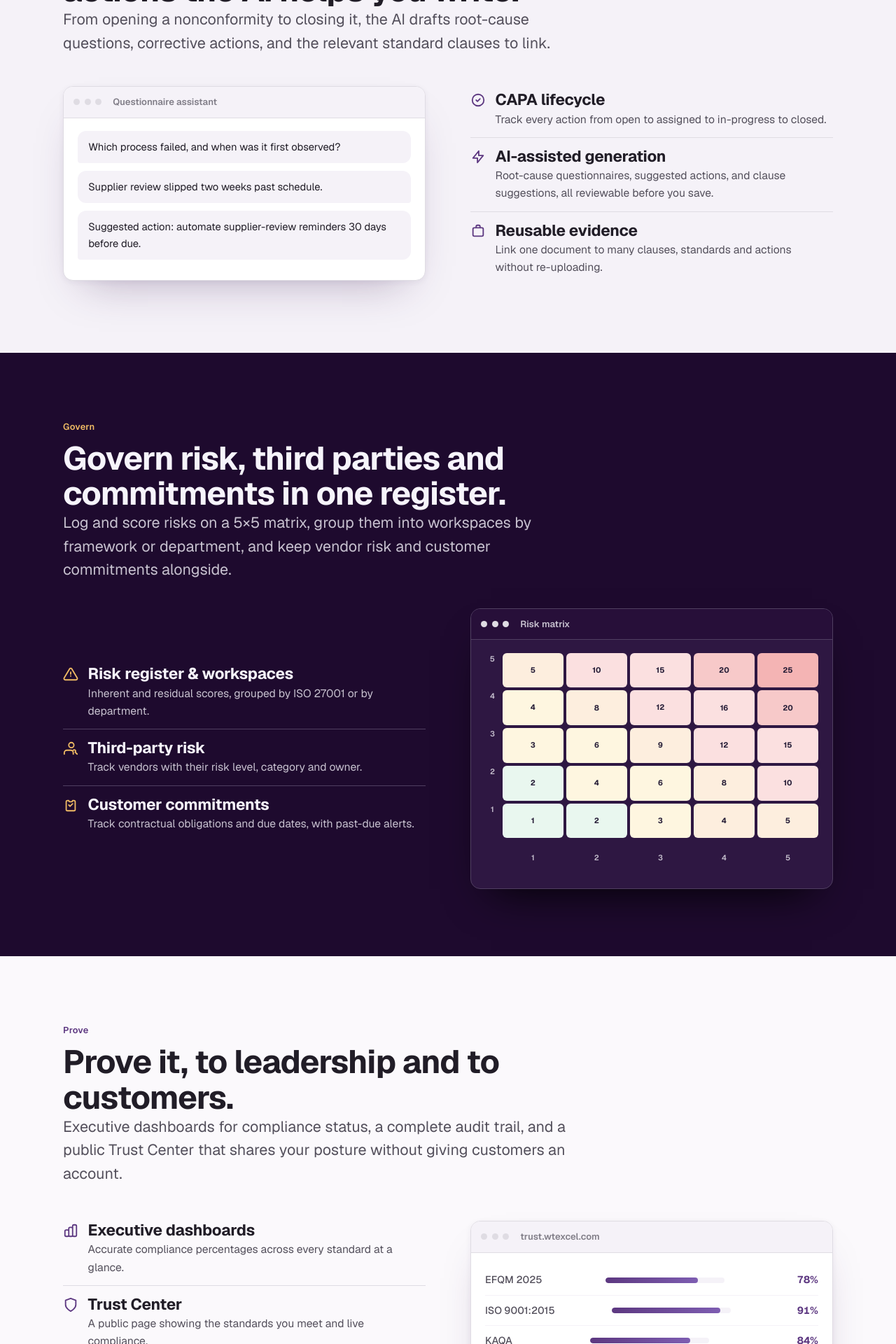
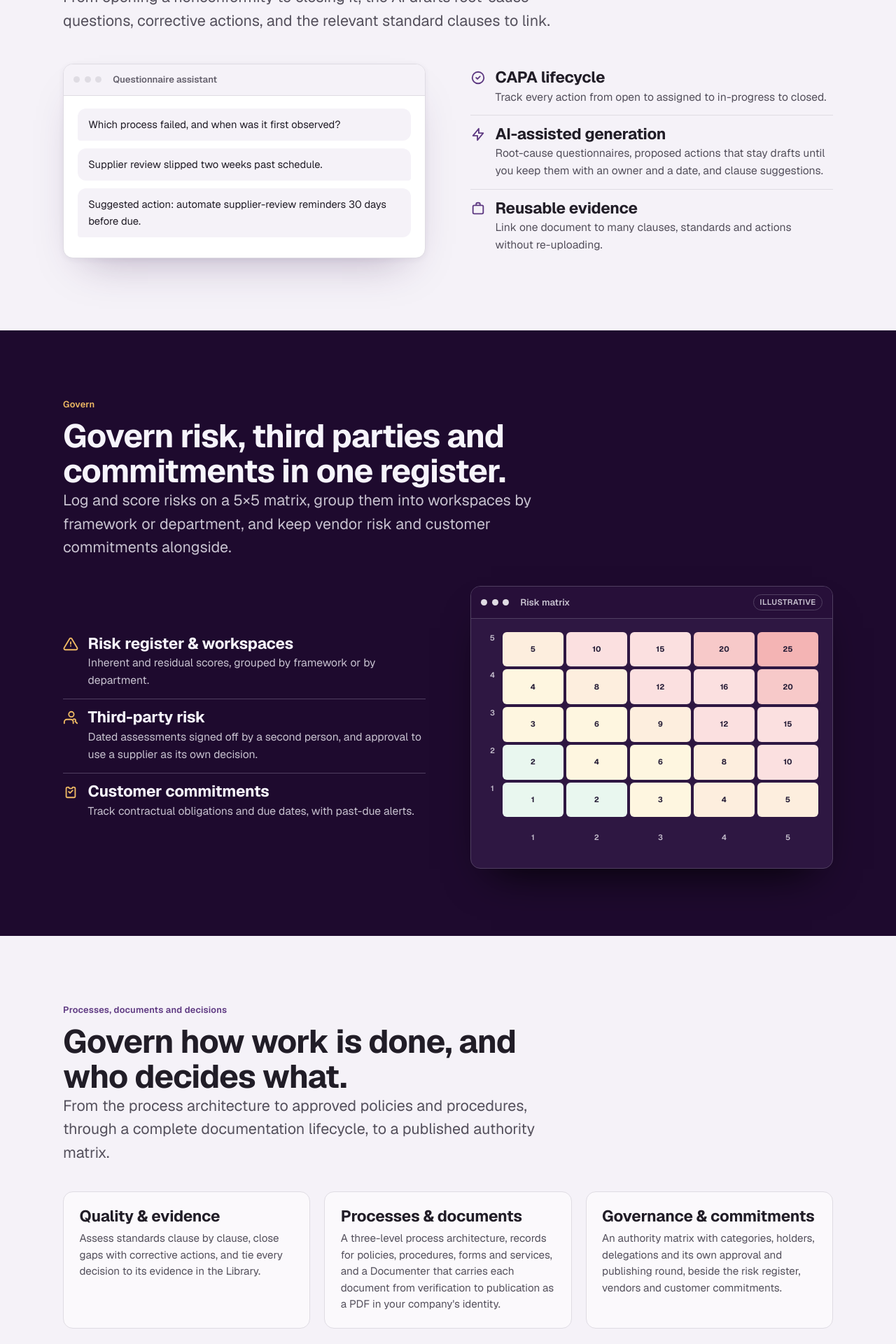
Before and after one commit to augaish/WtExcellence, a Rails app: page / in a window 1280 px wide. Shown: the part 1920-3840 px from the top of the page at 70% size. Run offline with Rails 7, Linux system fonts and the light colour scheme; parts of the project's set-up code (start-up, migrations or seed data) failed here and were passed over; some libraries are stand-ins or nearby versions.

Commit message:
Homepage review: language URLs, landmark and contrast, the documents section, honest sample panels, navigation
- /en and /ar open the homepage in that language, with canonical,
  reciprocal hreflang and Open Graph metadata; the language links use them.
- A main landmark, a skip link and visible focus; secondary text darkened.
- A 'Processes, documents and decisions' section with three paths, so the
  new half of the product is on the page; Prove and Documents in the nav.
- Sample panels carry an 'Illustrative' tag; the AI copy says what the
  product does (proposed actions stay drafts until kept).
- Hero kept, slightly tighter at the top; logo images carry dimensions.
- The waitlist page links back to the homepage and switches language.

Co-Authored-By: Claude Fable 5.1 <noreply@anthropic.com>
Claude-Session: https://claude.ai/code/session_01WqjdJVHMDaBXYQomK3rELR

```diff
--- a/app/views/home/index.html.erb
+++ b/app/views/home/index.html.erb
@@ -5,6 +5,19 @@
   <meta name="viewport" content="width=device-width, initial-scale=1">
   <title><%= t("home.meta.title") %></title>
   <meta name="description" content="<%= t("home.meta.description") %>">
+  <% site = request.base_url %>
+  <link rel="canonical" href="<%= site %>/<%= I18n.locale %>">
+  <link rel="alternate" hreflang="en" href="<%= site %>/en">
+  <link rel="alternate" hreflang="ar" href="<%= site %>/ar">
+  <link rel="alternate" hreflang="x-default" href="<%= site %>/en">
+  <meta property="og:type" content="website">
+  <meta property="og:site_name" content="Way to Excellence">
+  <meta property="og:title" content="<%= t("home.meta.title") %>">
+  <meta property="og:description" content="<%= t("home.meta.description") %>">
+  <meta property="og:url" content="<%= site %>/<%= I18n.locale %>">
+  <meta property="og:locale" content="<%= rtl? ? 'ar_SA' : 'en_US' %>">
+  <meta property="og:image" content="<%= image_url('logo.png') %>">
+  <meta name="twitter:card" content="summary">
   <%= csrf_meta_tags %>
   <%= favicon_link_tag asset_path('logo.png') %>
   <link rel="preconnect" href="https://fonts.googleapis.com">
@@ -14,7 +27,7 @@
     :root{
       --ink: oklch(0.24 0.02 300);
       --ink-soft: oklch(0.44 0.02 300);
-      --ink-faint: oklch(0.60 0.015 300);
+      --ink-faint: oklch(0.50 0.02 300);
       --surface: oklch(0.985 0.004 305);
       --surface-2: oklch(0.965 0.008 305);
       --line: oklch(0.90 0.01 305);
@@ -76,12 +89,22 @@
     .nav-toggle{display:none}
 
     /* Hero */
-    .hero{padding-block:clamp(3.5rem,2rem + 8vw,7rem) clamp(2rem,1rem + 4vw,4rem)}
+    .hero{padding-block:clamp(2.5rem,1.5rem + 5vw,5rem) clamp(2rem,1rem + 4vw,4rem)}
     .hero-grid{display:grid;grid-template-columns:1.05fr 0.95fr;gap:clamp(2rem,5vw,4.5rem);align-items:center}
     .hero h1{font-size:clamp(2.6rem,1.6rem + 4.6vw,5rem);font-weight:800;letter-spacing:-0.035em;margin-block:1rem 1.4rem}
     .hero .accent{color:var(--purple)}
     .hero-cta{display:flex;gap:0.8rem;flex-wrap:wrap;margin-top:2rem}
-    .hero-note{margin-top:1.4rem;font-size:0.92rem;color:var(--ink-faint)}
+    .hero-note{margin-top:1.4rem;font-size:0.92rem;color:var(--ink-soft)}
+    .skip-link{position:absolute;inset-inline-start:1rem;top:-3rem;padding:0.5rem 0.9rem;background:var(--purple);color:var(--on-dark);border-radius:8px;z-index:50}
+    .skip-link:focus{top:1rem}
+    a:focus-visible,button:focus-visible{outline:2px solid var(--purple);outline-offset:2px}
+    .demo-tag{margin-inline-start:auto;font-size:0.7rem;font-weight:600;letter-spacing:.04em;text-transform:uppercase;color:var(--ink-soft);border:1px solid var(--line);border-radius:999px;padding:0.1rem 0.5rem}
+    .dark .demo-tag{color:var(--on-dark-soft);border-color:oklch(0.4 0.06 307)}
+    .paths{display:grid;grid-template-columns:repeat(3,1fr);gap:1.25rem}
+    .path{padding:1.4rem;border:1px solid var(--line);border-radius:var(--radius);background:var(--surface)}
+    .path h3{margin-bottom:0.5rem}
+    .path p{color:var(--ink-soft);font-size:0.95rem;line-height:1.55}
+    @media (max-width:860px){.paths{grid-template-columns:1fr}}
 
     /* Product visual: assessment scorecard */
     .panel{
@@ -183,22 +206,25 @@
 </head>
 <% app_sign_in = "#{ENV['ROOT_URL']}/users/sign_in" %>
 <body>
+  <a class="skip-link" href="#main"><%= rtl? ? "انتقل إلى المحتوى" : "Skip to content" %></a>
   <header>
     <div class="wrap nav">
       <a href="<%= root_path %>" class="brand">
-        <%= image_tag asset_path('logo.png'), alt: "Way to Excellence" %>
+        <%= image_tag asset_path('logo.png'), alt: "Way to Excellence", width: 36, height: 36 %>
       </a>
       <nav class="nav-links">
         <a href="#assess"><%= rtl? ? "التقييم" : "Assess" %></a>
         <a href="#act"><%= rtl? ? "المعالجة" : "Act" %></a>
         <a href="#govern"><%= rtl? ? "الحوكمة" : "Govern" %></a>
+        <a href="#documents"><%= rtl? ? "الوثائق" : "Documents" %></a>
+        <a href="#prove"><%= rtl? ? "الإثبات" : "Prove" %></a>
         <a href="#ai"><%= rtl? ? "الذكاء الاصطناعي" : "AI" %></a>
       </nav>
       <div class="nav-right">
         <% if rtl? %>
-          <a class="lang-switch" href="<%= switch_language_path(:en) %>"><%= t("home.header.switch_to_en") %></a>
+          <a class="lang-switch" href="<%= localized_home_path(locale: :en) %>" hreflang="en" lang="en"><%= t("home.header.switch_to_en") %></a>
         <% else %>
-          <a class="lang-switch" href="<%= switch_language_path(:ar) %>"><%= t("home.header.switch_to_ar") %></a>
+          <a class="lang-switch" href="<%= localized_home_path(locale: :ar) %>" hreflang="ar" lang="ar"><%= t("home.header.switch_to_ar") %></a>
         <% end %>
         <a class="btn btn-ghost" href="<%= app_sign_in %>"><%= rtl? ? "تسجيل الدخول" : "Sign in" %></a>
         <a class="btn btn-primary" href="<%= new_waitlist_path %>"><%= rtl? ? "انضم للقائمة" : "Join the waitlist" %></a>
@@ -206,6 +232,7 @@
     </div>
   </header>
 
+  <main id="main">
   <!-- HERO -->
   <section class="hero">
     <div class="wrap hero-grid">
@@ -236,7 +263,7 @@
       <div class="hero-visual reveal in" data-d="2">
         <div class="panel">
           <div class="panel-bar"><span class="dot"></span><span class="dot"></span><span class="dot"></span>
-            <span class="panel-title"><%= rtl? ? "التقييم: البند 1.1 تحديد الغرض والرؤية" : "Assessment: Clause 1.1 Purpose & Vision" %></span>
+            <span class="panel-title"><%= rtl? ? "التقييم: البند 1.1 تحديد الغرض والرؤية" : "Assessment: Clause 1.1 Purpose & Vision" %></span><span class="demo-tag"><%= rtl? ? "بيانات توضيحية" : "Illustrative" %></span>
           </div>
           <div class="panel-body">
             <% approach = rtl? ? "النهج" : "Approach" %>
@@ -304,7 +331,7 @@
       <div class="m-grid flip">
         <div class="reveal">
           <div class="feat"><svg fill="none" stroke="currentColor" stroke-width="2" viewBox="0 0 24 24"><path stroke-linecap="round" stroke-linejoin="round" d="M9 12l2 2 4-4m6 2a9 9 0 11-18 0 9 9 0 0118 0z"/></svg><div><h3><%= rtl? ? "دورة حياة CAPA" : "CAPA lifecycle" %></h3><p><%= rtl? ? "تتبّع كل إجراء من مفتوح إلى مُسند إلى قيد التنفيذ إلى مغلق." : "Track every action from open to assigned to in-progress to closed." %></p></div></div>
-          <div class="feat"><svg fill="none" stroke="currentColor" stroke-width="2" viewBox="0 0 24 24"><path stroke-linecap="round" stroke-linejoin="round" d="M13 10V3L4 14h7v7l9-11h-7z"/></svg><div><h3><%= rtl? ? "توليد بمساعدة الذكاء الاصطناعي" : "AI-assisted generation" %></h3><p><%= rtl? ? "استبيانات السبب الجذري، والإجراءات المقترحة، واقتراح البنود، قابلة للمراجعة قبل الحفظ." : "Root-cause questionnaires, suggested actions, and clause suggestions, all reviewable before you save." %></p></div></div>
+          <div class="feat"><svg fill="none" stroke="currentColor" stroke-width="2" viewBox="0 0 24 24"><path stroke-linecap="round" stroke-linejoin="round" d="M13 10V3L4 14h7v7l9-11h-7z"/></svg><div><h3><%= rtl? ? "توليد بمساعدة الذكاء الاصطناعي" : "AI-assisted generation" %></h3><p><%= rtl? ? "استبيانات السبب الجذري، وإجراءات مقترحة تبقى مسودات حتى تحتفظ بها مع مسؤول وتاريخ، واقتراح البنود." : "Root-cause questionnaires, proposed actions that stay drafts until you keep them with an owner and a date, and clause suggestions." %></p></div></div>
           <div class="feat"><svg fill="none" stroke="currentColor" stroke-width="2" viewBox="0 0 24 24"><path stroke-linecap="round" stroke-linejoin="round" d="M15 7h3a2 2 0 012 2v9a2 2 0 01-2 2H6a2 2 0 01-2-2V9a2 2 0 012-2h3m6 0V5a2 2 0 00-2-2h-2a2 2 0 00-2 2v2m6 0H9"/></svg><div><h3><%= rtl? ? "دليل قابل لإعادة الاستخدام" : "Reusable evidence" %></h3><p><%= rtl? ? "اربط مستنداً واحداً بعدة بنود ومعايير وإجراءات دون إعادة رفعه." : "Link one document to many clauses, standards and actions without re-uploading." %></p></div></div>
         </div>
         <div class="m-visual reveal" data-d="1">
@@ -326,18 +353,18 @@
     <div class="wrap">
       <div class="m-head reveal">
         <span class="eyebrow"><%= rtl? ? "الحوكمة" : "Govern" %></span>
-        <h2><%= rtl? ? "احكم المخاطر والأطراف الثالثة والالتزامات في سجل واحد." : "Govern risk, third parties and commitments in one register." %></h2>
+        <h2><%= rtl? ? "أدر المخاطر والموردين والتزامات العملاء من مساحة عمل واحدة." : "Govern risk, third parties and commitments in one register." %></h2>
         <p class="lead"><%= rtl? ? "سجّل المخاطر وقيّمها على مصفوفة 5×5، وجمّعها في مساحات عمل حسب الإطار أو القسم، وتابع مخاطر الموردين والتزامات العملاء جنباً إلى جنب." : "Log and score risks on a 5×5 matrix, group them into workspaces by framework or department, and keep vendor risk and customer commitments alongside." %></p>
       </div>
       <div class="m-grid">
         <div class="reveal">
-          <div class="feat"><svg fill="none" stroke="currentColor" stroke-width="2" viewBox="0 0 24 24"><path stroke-linecap="round" stroke-linejoin="round" d="M12 9v3m0 3h.01M10.3 3.9L1.8 18a2 2 0 001.7 3h16.9a2 2 0 001.7-3L13.7 3.9a2 2 0 00-3.4 0z"/></svg><div><h3><%= rtl? ? "سجل المخاطر ومساحات العمل" : "Risk register & workspaces" %></h3><p><%= rtl? ? "درجات أصلية ومتبقية، مجمّعة حسب ISO 27001 أو القسم." : "Inherent and residual scores, grouped by ISO 27001 or by department." %></p></div></div>
-          <div class="feat"><svg fill="none" stroke="currentColor" stroke-width="2" viewBox="0 0 24 24"><path stroke-linecap="round" stroke-linejoin="round" d="M16 21v-2a4 4 0 00-4-4H6a4 4 0 00-4 4v2M9 7a4 4 0 108 0 4 4 0 00-8 0zM22 21l-3-3m0 0a2 2 0 10-3-3"/></svg><div><h3><%= rtl? ? "مخاطر الأطراف الثالثة" : "Third-party risk" %></h3><p><%= rtl? ? "سجّل الموردين ومستوى مخاطرهم وفئتهم والمسؤول عنهم." : "Track vendors with their risk level, category and owner." %></p></div></div>
+          <div class="feat"><svg fill="none" stroke="currentColor" stroke-width="2" viewBox="0 0 24 24"><path stroke-linecap="round" stroke-linejoin="round" d="M12 9v3m0 3h.01M10.3 3.9L1.8 18a2 2 0 001.7 3h16.9a2 2 0 001.7-3L13.7 3.9a2 2 0 00-3.4 0z"/></svg><div><h3><%= rtl? ? "سجل المخاطر ومساحات العمل" : "Risk register & workspaces" %></h3><p><%= rtl? ? "تقييم المخاطر الكامنة والمتبقية، مجمّعة حسب الإطار أو القسم." : "Inherent and residual scores, grouped by framework or by department." %></p></div></div>
+          <div class="feat"><svg fill="none" stroke="currentColor" stroke-width="2" viewBox="0 0 24 24"><path stroke-linecap="round" stroke-linejoin="round" d="M16 21v-2a4 4 0 00-4-4H6a4 4 0 00-4 4v2M9 7a4 4 0 108 0 4 4 0 00-8 0zM22 21l-3-3m0 0a2 2 0 10-3-3"/></svg><div><h3><%= rtl? ? "مخاطر الأطراف الثالثة" : "Third-party risk" %></h3><p><%= rtl? ? "تقييمات مؤرَّخة يعتمدها شخص ثانٍ، واعتماد التعامل مع المورد كقرار مستقل." : "Dated assessments signed off by a second person, and approval to use a supplier as its own decision." %></p></div></div>
           <div class="feat"><svg fill="none" stroke="currentColor" stroke-width="2" viewBox="0 0 24 24"><path stroke-linecap="round" stroke-linejoin="round" d="M9 5H7a2 2 0 00-2 2v12a2 2 0 002 2h10a2 2 0 002-2V7a2 2 0 00-2-2h-2M9 5a2 2 0 002 2h2a2 2 0 002-2M9 12l2 2 4-4"/></svg><div><h3><%= rtl? ? "التزامات العملاء" : "Customer commitments" %></h3><p><%= rtl? ? "تتبّع الالتزامات التعاقدية وتواريخ استحقاقها مع تنبيهات التأخر." : "Track contractual obligations and due dates, with past-due alerts." %></p></div></div>
         </div>
         <div class="m-visual reveal" data-d="1">
           <div class="panel">
-            <div class="panel-bar"><span class="dot"></span><span class="dot"></span><span class="dot"></span><span class="panel-title"><%= rtl? ? "مصفوفة المخاطر" : "Risk matrix" %></span></div>
+            <div class="panel-bar"><span class="dot"></span><span class="dot"></span><span class="dot"></span><span class="panel-title"><%= rtl? ? "مصفوفة المخاطر" : "Risk matrix" %></span><span class="demo-tag"><%= rtl? ? "بيانات توضيحية" : "Illustrative" %></span></div>
             <div class="panel-body">
               <div class="matrix">
                 <% cols = [["#e9f7ef","#e9f7ef","#fef6e0","#fdeede","#fdeede"],
@@ -361,6 +388,31 @@
     </div>
   </section>
 
+  <!-- DOCUMENTS & DECISIONS -->
+  <section class="movement" id="documents" style="background:var(--surface-2)">
+    <div class="wrap">
+      <div class="m-head reveal">
+        <span class="eyebrow"><%= rtl? ? "الإجراءات والوثائق والقرارات" : "Processes, documents and decisions" %></span>
+        <h2><%= rtl? ? "احكم كيف يُنجَز العمل، ومن يقرر ماذا." : "Govern how work is done, and who decides what." %></h2>
+        <p class="lead"><%= rtl? ? "من معمارية الإجراءات إلى السياسات والإجراءات المعتمدة، مرورًا بدورة توثيق كاملة، وحتى مصفوفة صلاحيات منشورة." : "From the process architecture to approved policies and procedures, through a complete documentation lifecycle, to a published authority matrix." %></p>
+      </div>
+      <div class="paths">
+        <div class="path reveal">
+          <h3><%= rtl? ? "الجودة والأدلة" : "Quality & evidence" %></h3>
+          <p><%= rtl? ? "قيّم المعايير بندًا بندًا، أغلق الفجوات بإجراءات تصحيحية، واربط كل قرار بدليله في المكتبة." : "Assess standards clause by clause, close gaps with corrective actions, and tie every decision to its evidence in the Library." %></p>
+        </div>
+        <div class="path reveal" data-d="1">
+          <h3><%= rtl? ? "الإجراءات والوثائق" : "Processes & documents" %></h3>
+          <p><%= rtl? ? "معمارية إجراءات من ثلاثة مستويات، سجلات للسياسات والإجراءات والنماذج والخدمات، وموثِّق يقود كل وثيقة من التحقق إلى النشر بملف PDF يحمل هوية شركتك." : "A three-level process architecture, records for policies, procedures, forms and services, and a Documenter that carries each document from verification to publication as a PDF in your company's identity." %></p>
+        </div>
+        <div class="path reveal" data-d="2">
+          <h3><%= rtl? ? "الحوكمة والالتزامات" : "Governance & commitments" %></h3>
+          <p><%= rtl? ? "مصفوفة صلاحيات بفئات وأصحاب صلاحية وتفويضات ودورة اعتماد ونشر، إلى جانب سجل المخاطر والموردين والتزامات العملاء." : "An authority matrix with categories, holders, delegations and its own approval and publishing round, beside the risk register, vendors and customer commitments." %></p>
+        </div>
+      </div>
+    </div>
+  </section>
+
   <!-- PROVE -->
   <section class="movement" id="prove">
     <div class="wrap">
@@ -377,12 +429,12 @@
         </div>
         <div class="m-visual reveal" data-d="1">
           <div class="panel">
-            <div class="panel-bar"><span class="dot"></span><span class="dot"></span><span class="dot"></span><span class="panel-title">trust.wtexcel.com</span></div>
+            <div class="panel-bar"><span class="dot"></span><span class="dot"></span><span class="dot"></span><span class="panel-title"><%= rtl? ? "مركز الثقة" : "Trust Center" %></span><span class="demo-tag"><%= rtl? ? "بيانات توضيحية" : "Illustrative" %></span></div>
             <div class="panel-body">
               <div class="score-row"><span class="score-label">EFQM 2025</span><span class="meter"><i style="width:78%"></i></span><span class="score-val">78%</span></div>
               <div class="score-row"><span class="score-label">ISO 9001:2015</span><span class="meter"><i style="width:91%"></i></span><span class="score-val">91%</span></div>
               <div class="score-row"><span class="score-label">KAQA</span><span class="meter"><i style="width:84%"></i></span><span class="score-val">84%</span></div>
-              <div class="overall"><span class="tag" style="background:var(--purple-tint);color:var(--purple)"><%= rtl? ? "موثّق للعملاء" : "Customer-facing" %></span></div>
+              <div class="overall"><span class="tag" style="background:var(--purple-tint);color:var(--purple)"><%= rtl? ? "عرض مخصص للعملاء" : "Customer-facing" %></span></div>
             </div>
           </div>
         </div>
@@ -426,15 +478,17 @@
     </div>
   </section>
 
+  </main>
+
   <footer>
     <div class="wrap">
       <div class="brand" style="color:var(--on-dark)">
-        <%= image_tag asset_path('logo-tr.png'), alt: "Way to Excellence", style: "height:26px" %>
+        <%= image_tag asset_path('logo-tr.png'), alt: "Way to Excellence", style: "height:26px", width: 120, height: 26, loading: "lazy" %>
       </div>
       <div style="display:flex;gap:1.5rem;flex-wrap:wrap;align-items:center">
         <a href="mailto:info@wtexcellence.com">info@wtexcellence.com</a>
         <a href="<%= app_sign_in %>"><%= rtl? ? "تسجيل الدخول" : "Sign in" %></a>
-        <% if rtl? %><a href="<%= switch_language_path(:en) %>">English</a><% else %><a href="<%= switch_language_path(:ar) %>">العربية</a><% end %>
+        <% if rtl? %><a href="<%= localized_home_path(locale: :en) %>" hreflang="en" lang="en">English</a><% else %><a href="<%= localized_home_path(locale: :ar) %>" hreflang="ar" lang="ar">العربية</a><% end %>
         <span>© <%= Time.current.year %> Way to Excellence</span>
       </div>
     </div>
--- a/config/routes.rb
+++ b/config/routes.rb
@@ -333,6 +333,9 @@ Rails.application.routes.draw do
   # Defines the root path route ("/")
   # root "posts#index"
   root "home#index"
+  # Stable language URLs for the public homepage, so a shared link opens the
+  # intended language without depending on a cookie.
+  get "/:locale", to: "home#index", constraints: { locale: /en|ar/ }, as: :localized_home
 
   post "standards/upload_standard", to: "standards#upload_standard"
   get "standards/:id/job_status", to: "standards#job_status", as: :standard_job_status
```
Also changed, not shown: ROLLBACK.md (+1 -0 lines), app/views/waitlists/new.html.erb (+8 -0 lines), docs/REVIEW3_REFLECTION.md (+3 -0 lines), test/controllers/homepage_review_test.rb (added, +44 -0 lines).
